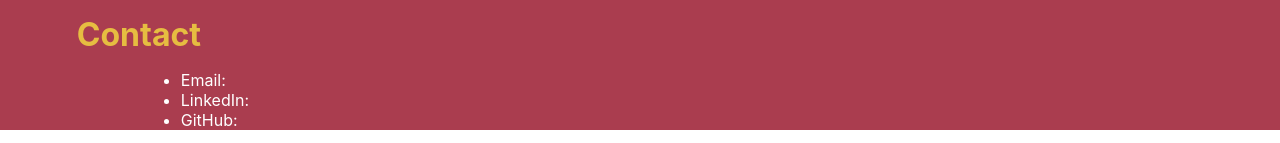
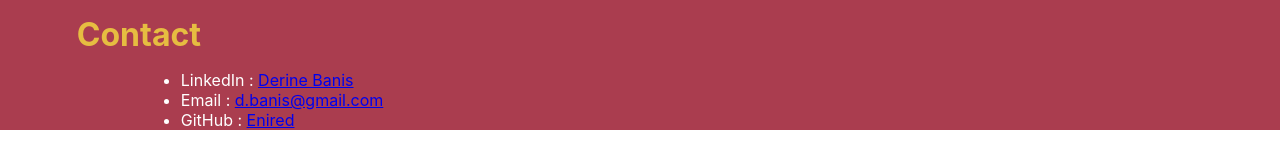
Before and after one commit to Enired/my-personal-site, a React (Create React App) app in the folder client/: page / in a window 1280 px wide. Shown: the part 2596-2739 px from the top of the page. Built offline with nearby package versions, Linux system fonts and the light colour scheme.

Commit message:
Add links to contact section

```diff
--- a/client/src/components/Contact.jsx
+++ b/client/src/components/Contact.jsx
@@ -4,12 +4,11 @@ export const Contact = () => {
       <h1 className="section-header">Contact</h1>
       <p className="section-body">
         <ul>
-          <li>Email: </li>
+          <li>LinkedIn : <a href="https://www.linkedin.com/in/derine-banis-0913/">Derine Banis</a>
+          </li>
+          <li>Email : <a href="mailto:d.banis.13@gmail.com">d.banis@gmail.com</a> </li>
           <li>
-            LinkedIn:
-          </li>
-          <li>
-            GitHub:
+            GitHub : <a href="https://github.com/Enired">Enired</a>
           </li>
         </ul>
       </p>
```
